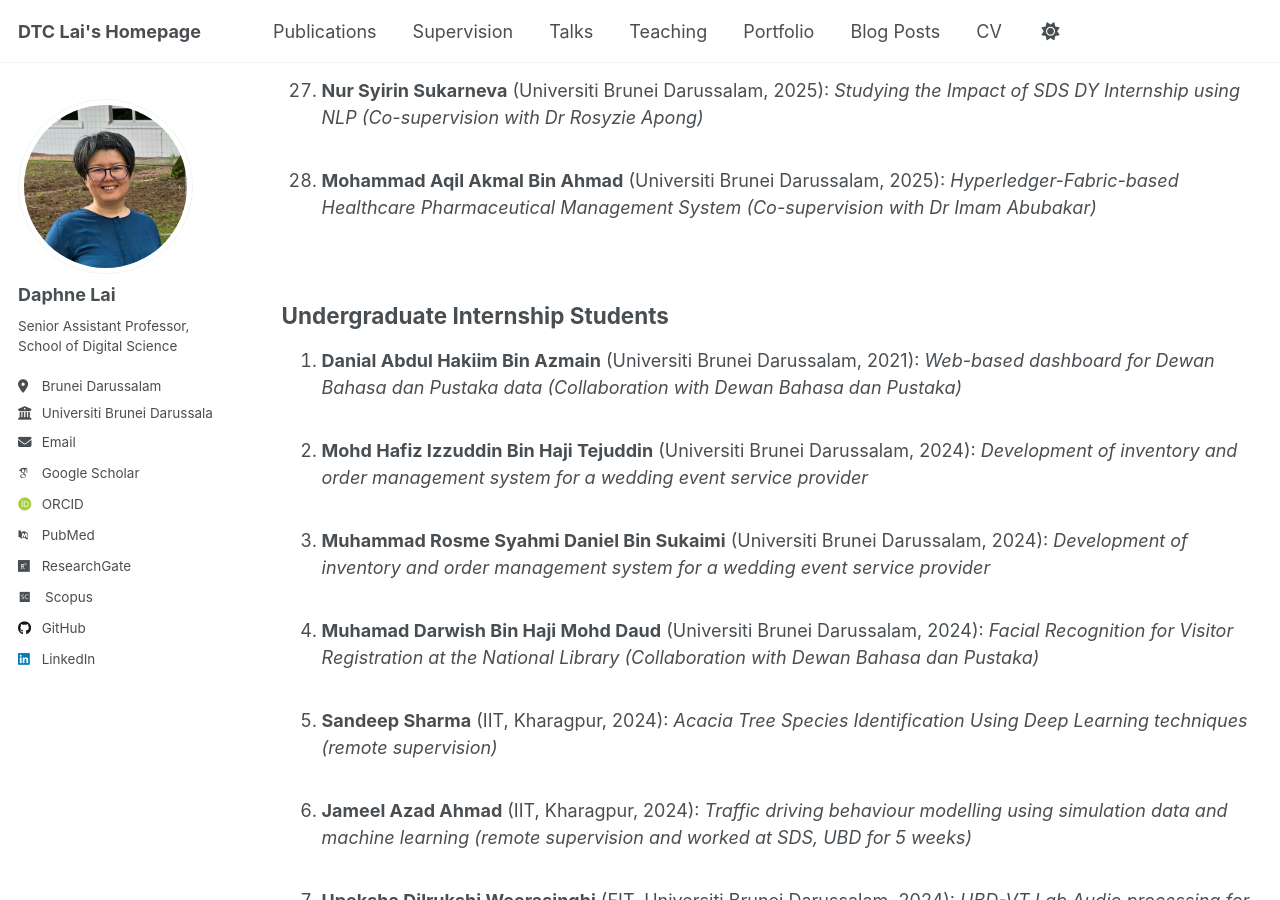
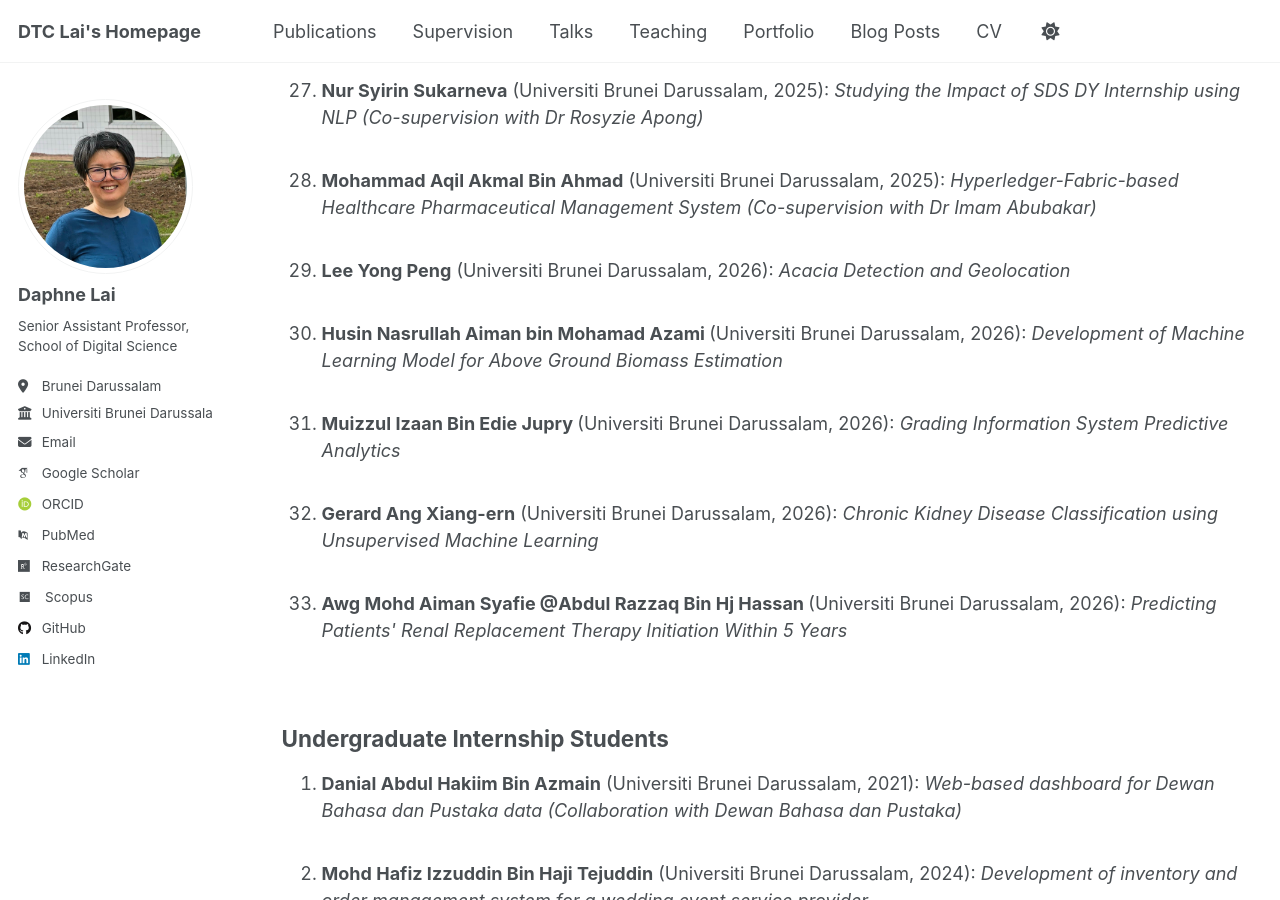
Before and after one commit to dtclai/dtclai.github.io, a Jekyll site: the page built from _pages/supervision.md, in a window 1280 px wide and 900 px high, scrolled down 4676 px. Built offline with Jekyll 4.4.1, drawn with Linux system fonts in a browser that asks for light colours; some web fonts are replaced.

Commit message:
Update supervision.md

```diff
--- a/_pages/supervision.md
+++ b/_pages/supervision.md
@@ -124,17 +124,17 @@ author_profile: true
   <br />
   <li><b>Mohammad Aqil Akmal Bin Ahmad</b> (Universiti Brunei Darussalam, 2025): <i>Hyperledger-Fabric-based Healthcare Pharmaceutical Management System (Co-supervision with Dr Imam Abubakar)</i></li>
   <br />
-  <!--
-<li><b>xxx</b> (Universiti Brunei Darussalam, 2026): <i>"title"</i></li>
+  <li><b>Lee Yong Peng</b> (Universiti Brunei Darussalam, 2026): <i>Acacia Detection and Geolocation</i></li>
   <br />
-  <li><b>xxx</b> (Universiti Brunei Darussalam, 2026): <i>"title"</i></li>
+  <li><b>Husin Nasrullah Aiman bin Mohamad Azami </b> (Universiti Brunei Darussalam, 2026): <i>Development of Machine Learning Model for Above Ground Biomass Estimation</i></li>
   <br />
-  <li><b>xxx</b> (Universiti Brunei Darussalam, 2026): <i>"title"</i></li>
+  <li><b>Muizzul Izaan Bin Edie Jupry </b> (Universiti Brunei Darussalam, 2026): <i>Grading Information System Predictive Analytics</i></li>
   <br />
-<li><b>xxx</b> (Universiti Brunei Darussalam, 2026): <i>"title"</i></li>
+<li><b>Gerard Ang Xiang-ern</b> (Universiti Brunei Darussalam, 2026): <i>Chronic Kidney Disease Classification using Unsupervised Machine Learning</i></li>
   <br />
-  <li><b>xxx</b> (Universiti Brunei Darussalam, 2026): <i>"title"</i></li>
+  <li><b>Awg Mohd Aiman Syafie @Abdul Razzaq Bin Hj Hassan </b> (Universiti Brunei Darussalam, 2026): <i>Predicting Patients' Renal Replacement Therapy Initiation Within 5 Years</i></li>
   <br />
+    <!--
   <li><b>xxx</b> (Universiti Brunei Darussalam, 2027): <i>"title"</i></li>
   <br />
 <li><b>xxx</b> (Universiti Brunei Darussalam, 2027): <i>"title"</i></li>
```
